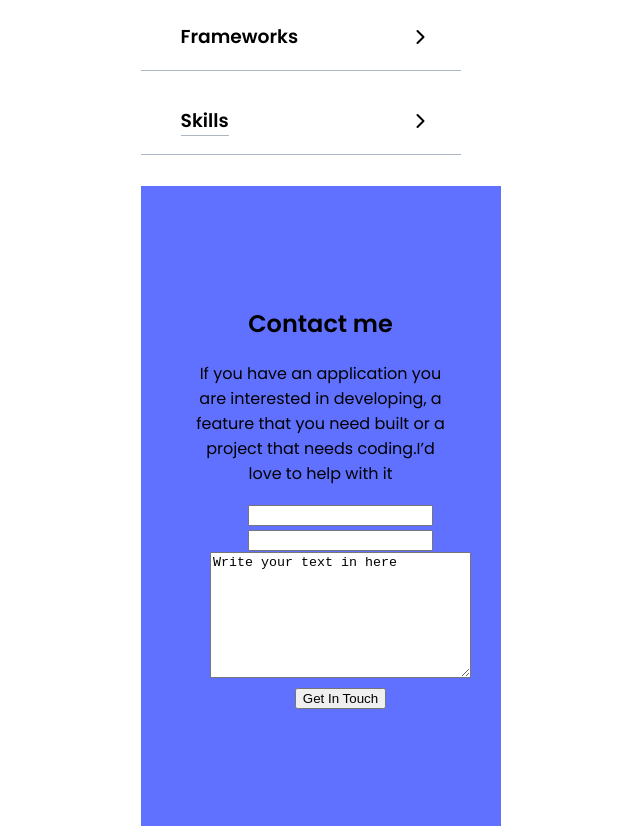
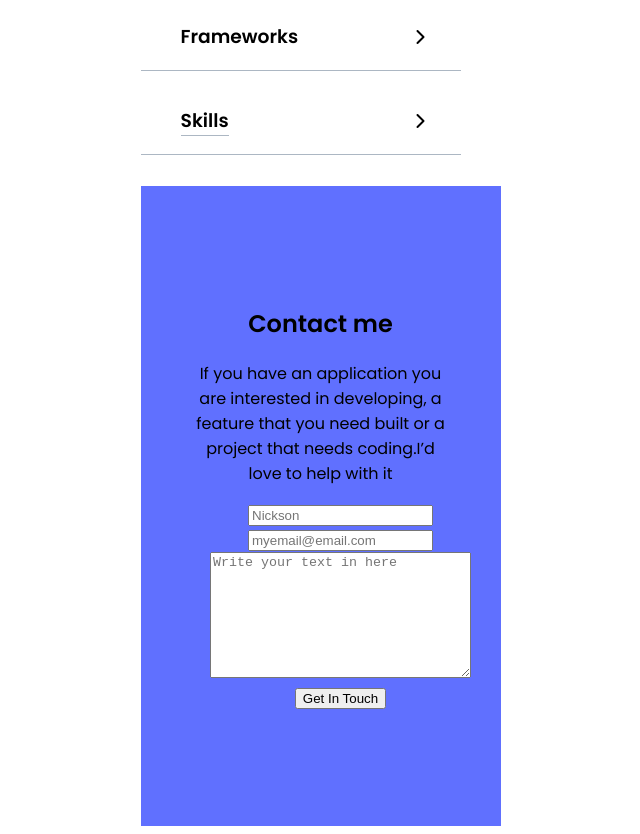
Before and after one commit to Nowembabazi/Microverse_Portfolio, a plain HTML site: page index.html in a window 1280 px wide. Shown: the part 4389-5223 px from the top of the page, without its empty margins (312-952 px from the left). Drawn offline with Linux system fonts and the light colour scheme.

Commit message:
Add placeholder to input tag in index.html

```diff
--- a/index.html
+++ b/index.html
@@ -265,15 +265,15 @@
 				<ul>
 				 <li>
 				   <label for="name"></label>
-				   <input class="name" type="text" id="name" name="user_name">
+				   <input class="name" type="text" placeholder="Nickson" id="name" name="user_name">
 				 </li>
 				 <li>
 				   <label for="mail"></label>
-				   <input class="email" type="email" id="mail" name="user_email">
+				   <input class="email" type="email" placeholder="myemail@email.com" id="mail" name="user_email">
 				 </li>
 				 <li>
 				   <label for="msg"></label>
-				   <textarea class="message" id="msg" name="user_message" rows="8" cols="30">Write your text in here</textarea>
+				   <textarea class="message" id="msg" name="user_message" placeholder="Write your text in here" rows="8" cols="30"></textarea>
 				 </li>
 				 <li>
 					<button class="getin" type="button">Get In Touch</button>
```
